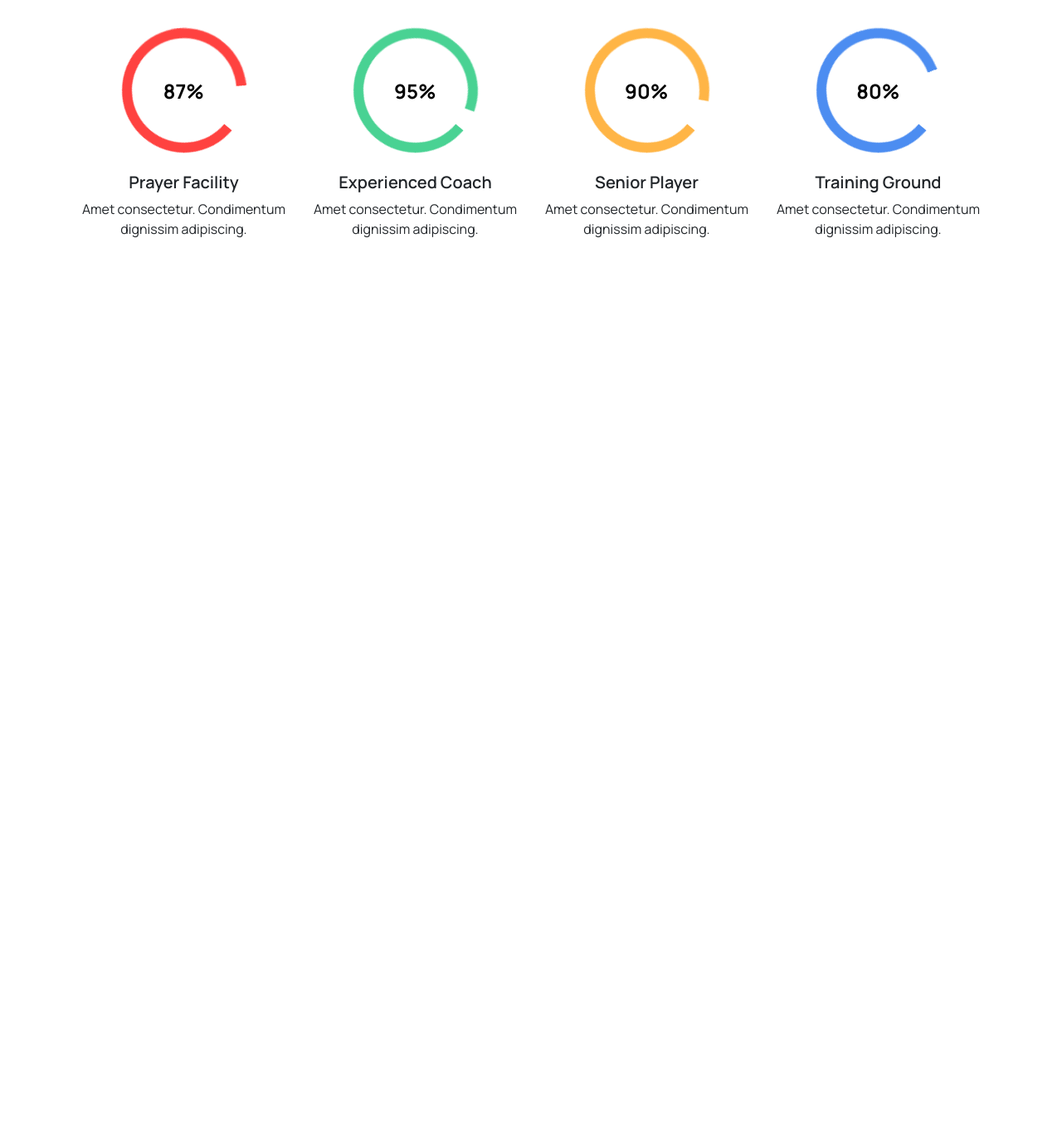
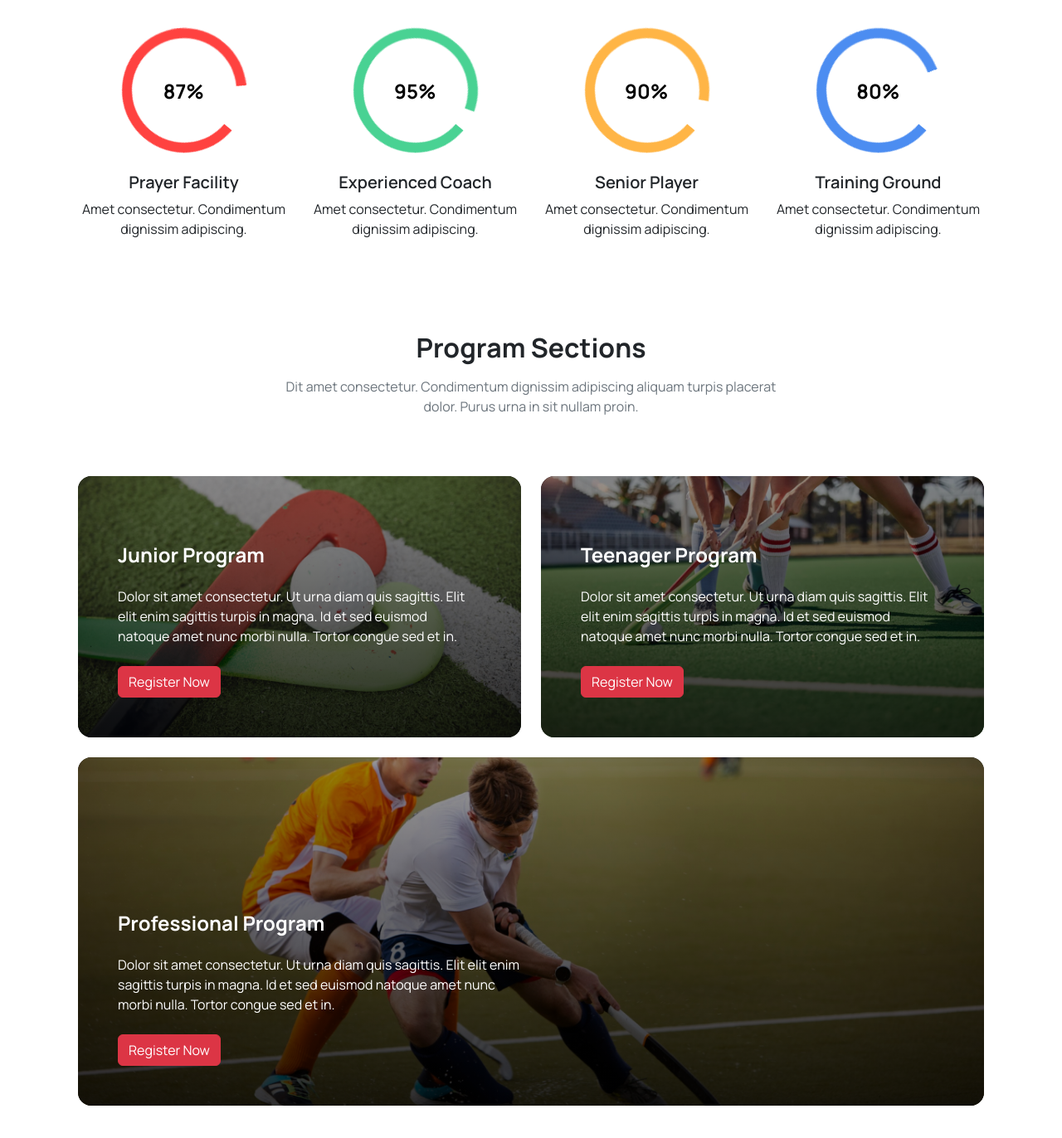
Before and after one commit to Mohaiminul69/hockey-shop-bootstrap, a plain HTML site: page index.html in a window 1280 px wide. Shown: the part 877-2249 px from the top of the page at 83% size. Before the commit the page ends 1229 px from the top, so only its background shows below. Drawn offline with nearby package versions, Linux system fonts and the light colour scheme.

Commit message:
another section done.

```diff
--- a/css/style.css
+++ b/css/style.css
@@ -4,6 +4,12 @@ body {
 
 .nav-item .nav-link.active {
   color: #dc3545;
+}
+
+.gradient-overlay {
+  background-image: linear-gradient(rgba(0, 0, 0, 0.4), rgba(0, 0, 0, 0.8));
+  background-size: cover;
+  background-position: center;
 }
 
 .progress {
--- a/index.html
+++ b/index.html
@@ -193,6 +193,70 @@
           </div>
         </div>
       </section>
+
+      <section class="my-5 py-5">
+        <div class="text-center">
+          <h2 class="fw-bold">Program Sections</h2>
+          <p class="mt-3 text-secondary">
+            Dit amet consectetur. Condimentum dignissim adipiscing aliquam
+            turpis placerat<br />dolor. Purus urna in sit nullam proin.
+          </p>
+        </div>
+        <div class="container mt-5 pt-4">
+          <div class="row">
+            <div class="col-sm-12 col-md-6">
+              <div class="card text-bg-dark border-0 rounded-4 overflow-hidden">
+                <img src="./images/2.png" class="card-img" alt="..." />
+                <div
+                  class="card-img-overlay d-flex flex-column align-items-start justify-content-end p-4 p-md-5 gradient-overlay"
+                >
+                  <h5 class="card-title fs-4 fw-bold">Junior Program</h5>
+                  <p class="card-text fs-7 mt-0 mt-md-3 mb-2 mb-md-4">
+                    Dolor sit amet consectetur. Ut urna diam quis sagittis. Elit
+                    elit enim sagittis turpis in magna. Id et sed euismod
+                    natoque amet nunc morbi nulla. Tortor congue sed et in.
+                  </p>
+                  <button class="btn btn-danger">Register Now</button>
+                </div>
+              </div>
+            </div>
+            <div class="col-sm-12 col-md-6 mt-4 mt-md-0">
+              <div class="card text-bg-dark border-0 rounded-4 overflow-hidden">
+                <img src="./images/3.png" class="card-img" alt="..." />
+                <div
+                  class="card-img-overlay d-flex flex-column align-items-start justify-content-end p-4 p-md-5 gradient-overlay"
+                >
+                  <h5 class="card-title fs-4 fw-bold">Teenager Program</h5>
+                  <p class="card-text fs-7 mt-0 mt-md-3 mb-2 mb-md-4">
+                    Dolor sit amet consectetur. Ut urna diam quis sagittis. Elit
+                    elit enim sagittis turpis in magna. Id et sed euismod
+                    natoque amet nunc morbi nulla. Tortor congue sed et in.
+                  </p>
+                  <button class="btn btn-danger">Register Now</button>
+                </div>
+              </div>
+            </div>
+          </div>
+          <div class="row mt-4">
+            <div class="col">
+              <div class="card text-bg-dark border-0 rounded-4 overflow-hidden">
+                <img src="./images/4.png" class="card-img" alt="..." />
+                <div
+                  class="card-img-overlay d-flex flex-column align-items-start justify-content-end p-4 p-md-5 gradient-overlay"
+                >
+                  <h5 class="card-title fs-4 fw-bold">Professional Program</h5>
+                  <p class="card-text fs-7 w-50 mt-0 mt-md-3 mb-2 mb-md-4">
+                    Dolor sit amet consectetur. Ut urna diam quis sagittis. Elit
+                    elit enim sagittis turpis in magna. Id et sed euismod
+                    natoque amet nunc morbi nulla. Tortor congue sed et in.
+                  </p>
+                  <button class="btn btn-danger">Register Now</button>
+                </div>
+              </div>
+            </div>
+          </div>
+        </div>
+      </section>
     </main>
 
     <script
```
